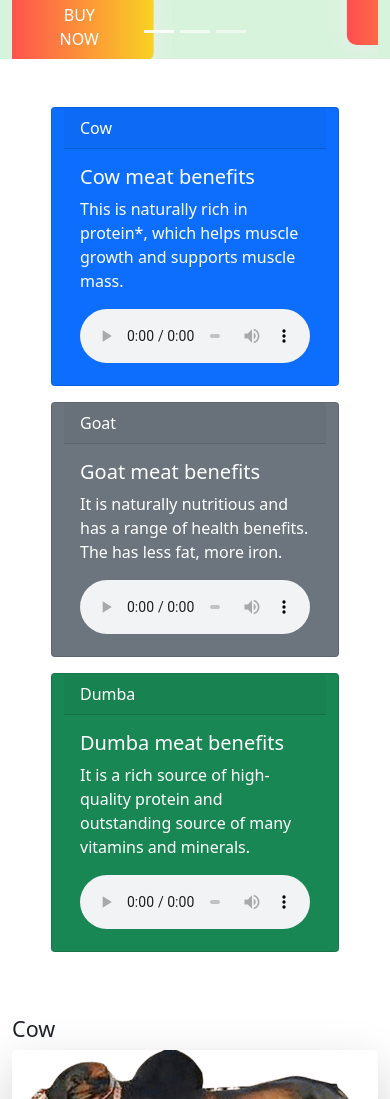
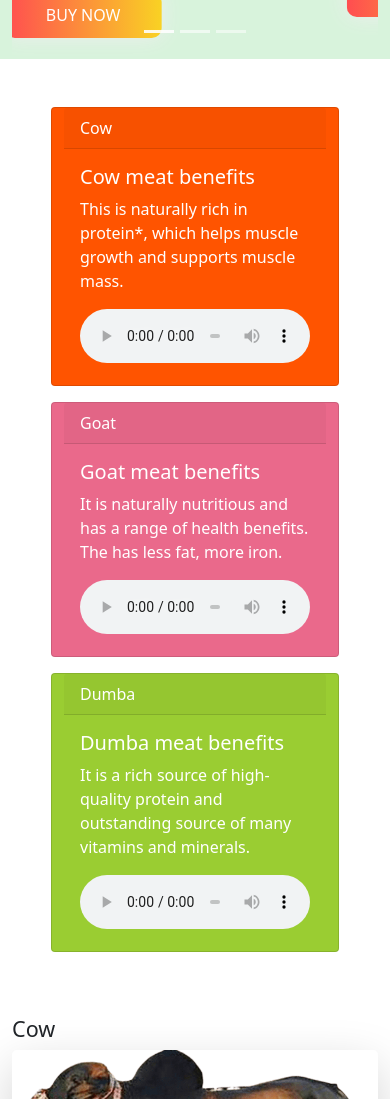
Before and after one commit to ProgrammerShahJalal/digital-qurbani-hat, a plain HTML site: page index.html in a window 390 px wide. Shown: the part 475-1574 px from the top of the page. Drawn offline with Linux system fonts and the light colour scheme.

Commit message:
full responsive

```diff
--- a/css/style.css
+++ b/css/style.css
@@ -28,3 +28,12 @@
    color: #fff;
    text-decoration: none;
  }
+ .hat-card1-bg{
+     background-color: #ff5400;
+ }
+ .hat-card2-bg{
+     background-color: #ea698b;
+ }
+.hat-card3-bg{
+    background-color: yellowgreen;
+}
--- a/index.html
+++ b/index.html
@@ -64,7 +64,7 @@
                             <p>It is the most popular breed in the United States. This breed outnumbers the rest
                                 breeds combined. It have good marbling ability and meat quality.</p>
                             <h1>$345</h1>
-                            <button type="button" class="btn hat-button ms-0">Buy Now</button>
+                            <button type="button" class="text-nowrap btn hat-button ms-0">Buy Now</button>
                         </div>
                         <div class="col col-lg-5">
                             <img src="media/images/banner-img/cow.png" class="d-block w-100" alt="...">
@@ -78,7 +78,7 @@
                             <p>Goat meat or goat's meat is the meat of the domestic goat. It is simply "goat", though
                                 meat from adult goats is referred to as chevon, while that from young goats.</p>
                             <h1>$299</h1>
-                            <button type="button" class="btn hat-button ms-0">Buy Now</button>
+                            <button type="button" class="text-nowrap btn hat-button ms-0">Buy Now</button>
                         </div>
                         <div class="col col-lg-5">
                             <img src="media/images/banner-img/goat.png" class="d-block w-100" alt="...">
@@ -92,7 +92,7 @@
                             <p>Dumba is the single ingredient that most distinguishes Central Asian plov. Dumba is the
                                 fat tail of the region’s highly valued fat-tailed sheep.</p>
                             <h1>$756</h1>
-                            <button type="button" class="btn hat-button ms-0">Buy Now</button>
+                            <button type="button" class="text-nowrap btn hat-button ms-0">Buy Now</button>
                         </div>
                         <div class="col col-lg-5">
                             <img src="media/images/banner-img/dumba.png" class="d-block w-100" alt="...">
@@ -117,7 +117,7 @@
     <main>
         <section class="container my-5">
             <div class="row d-flex justify-content-evenly">
-                <div class="col col-lg-4 col-md-6 col-sm-12 col-12 card text-white bg-primary mb-3"
+                <div class="col col-lg-4 col-md-6 col-sm-12 col-12 card text-white hat-card1-bg mb-3"
                     style="max-width: 18rem;">
                     <div class="card-header">Cow</div>
                     <div class="card-body">
@@ -127,7 +127,7 @@
                         <audio class="w-100" src="media/audio/cow.mp3" controls></audio>
                     </div>
                 </div>
-                <div class="col col-lg-4 col-md-6 col-sm-12 col-12 card text-white bg-secondary mb-3"
+                <div class="col col-lg-4 col-md-6 col-sm-12 col-12 card text-white hat-card2-bg mb-3"
                     style="max-width: 18rem;">
                     <div class="card-header">Goat</div>
                     <div class="card-body">
@@ -137,7 +137,7 @@
                         <audio class="w-100" src="media/audio/goat.mp3" controls></audio>
                     </div>
                 </div>
-                <div class="col col-lg-4 col-md-6 col-sm-12 col-12 card text-white bg-success mb-3"
+                <div class="col col-lg-4 col-md-6 col-sm-12 col-12 card text-white hat-card3-bg mb-3"
                     style="max-width: 18rem;">
                     <div class="card-header">Dumba</div>
                     <div class="card-body">
```
